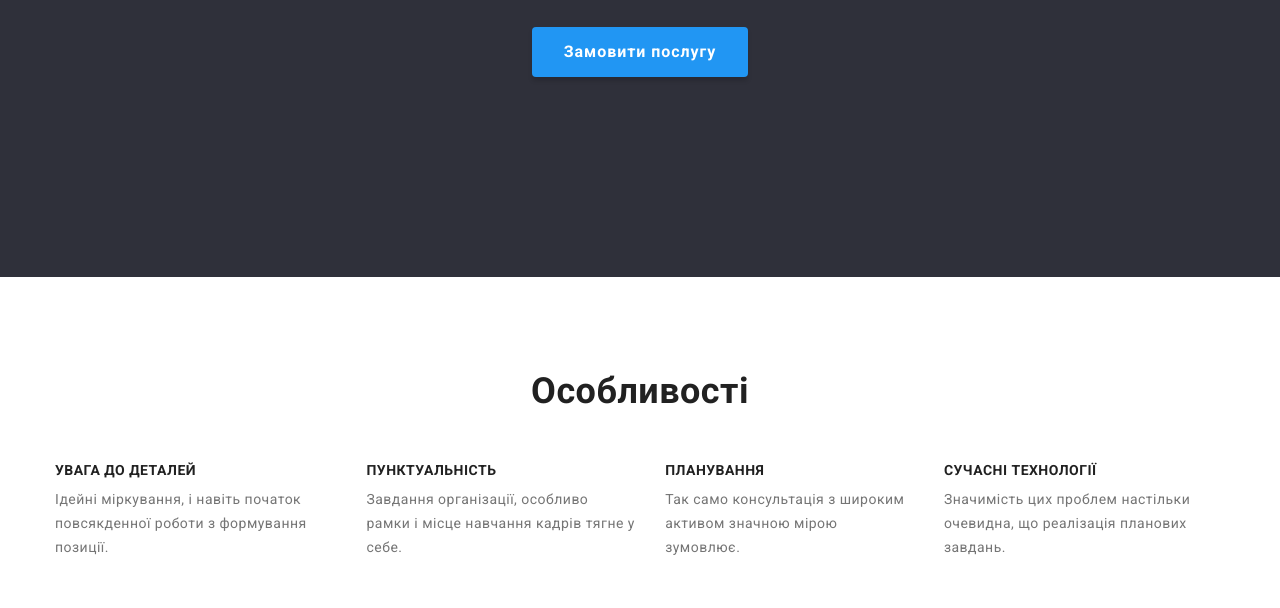
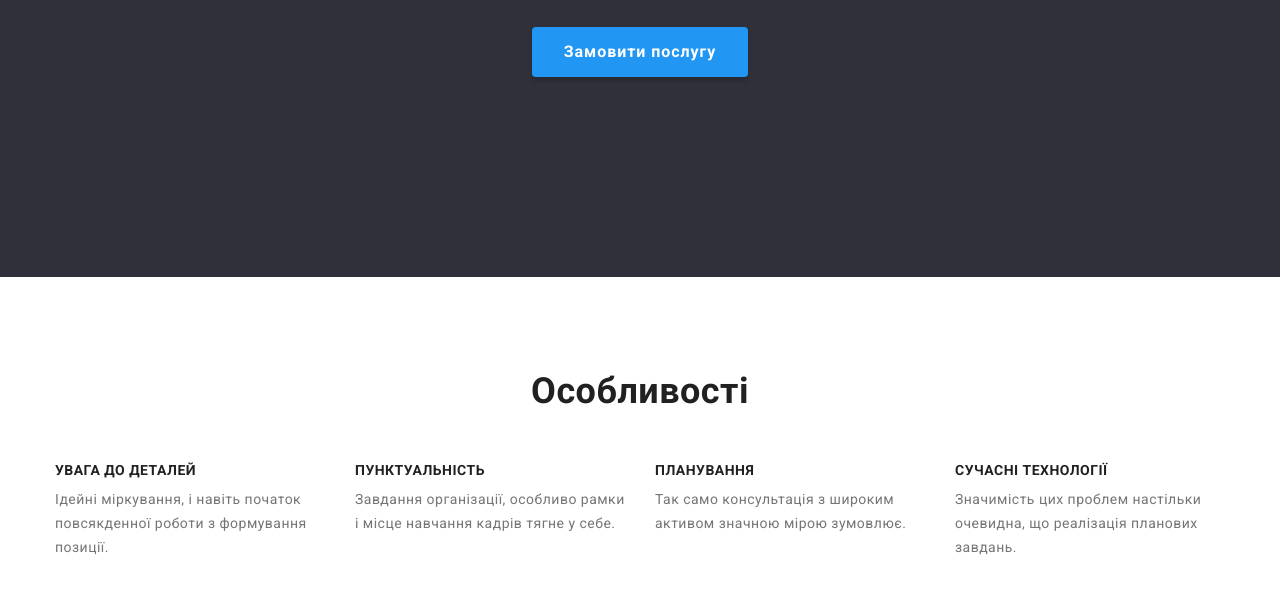
Before and after one commit to npakypop/goit-markup-hw-03, a plain HTML site: page index.html in a window 1280 px wide. Shown: the part 344-952 px from the top of the page. Drawn offline with nearby package versions, Linux system fonts and the light colour scheme.

Commit message:
fix width spec

```diff
--- a/css/style.css
+++ b/css/style.css
@@ -217,7 +217,8 @@ body {
     display: flex;
 }
 .specifics-wrapper-item {
-    width: calc(100%-90px)/4;
+    /* width: calc(100%-90px)/4; */
+    width: 270px;
 }
 .specifics-wrapper-item + .specifics-wrapper-item {
     margin-left: 30px;
```
